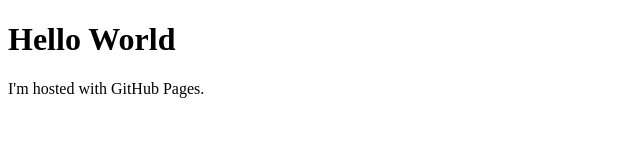
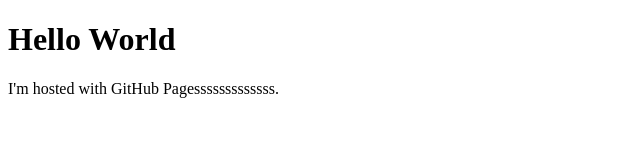
Before and after one commit to AlejandroDG1992/test.github.io, a plain HTML site: page index.html in a window 1280 px wide. Shown: the full height of the page, 0-640 px from the left. Drawn offline with Linux system fonts and the light colour scheme.

Commit message:
Update index.html

```diff
--- a/index.html
+++ b/index.html
@@ -2,6 +2,6 @@
 <html>
 <body>
 <h1>Hello World</h1>
-<p>I'm hosted with GitHub Pages.</p>
+<p>I'm hosted with GitHub Pagesssssssssssss.</p>
 </body>
 </html>
```
